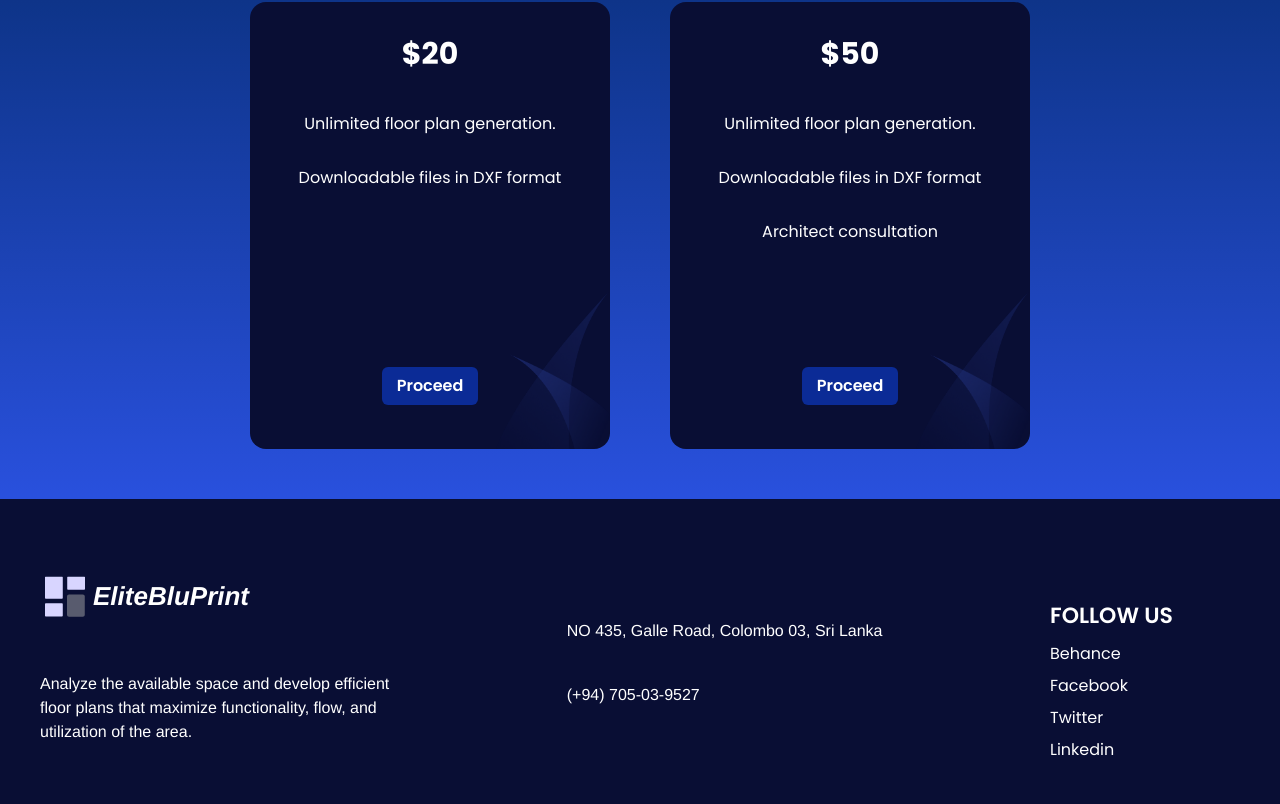
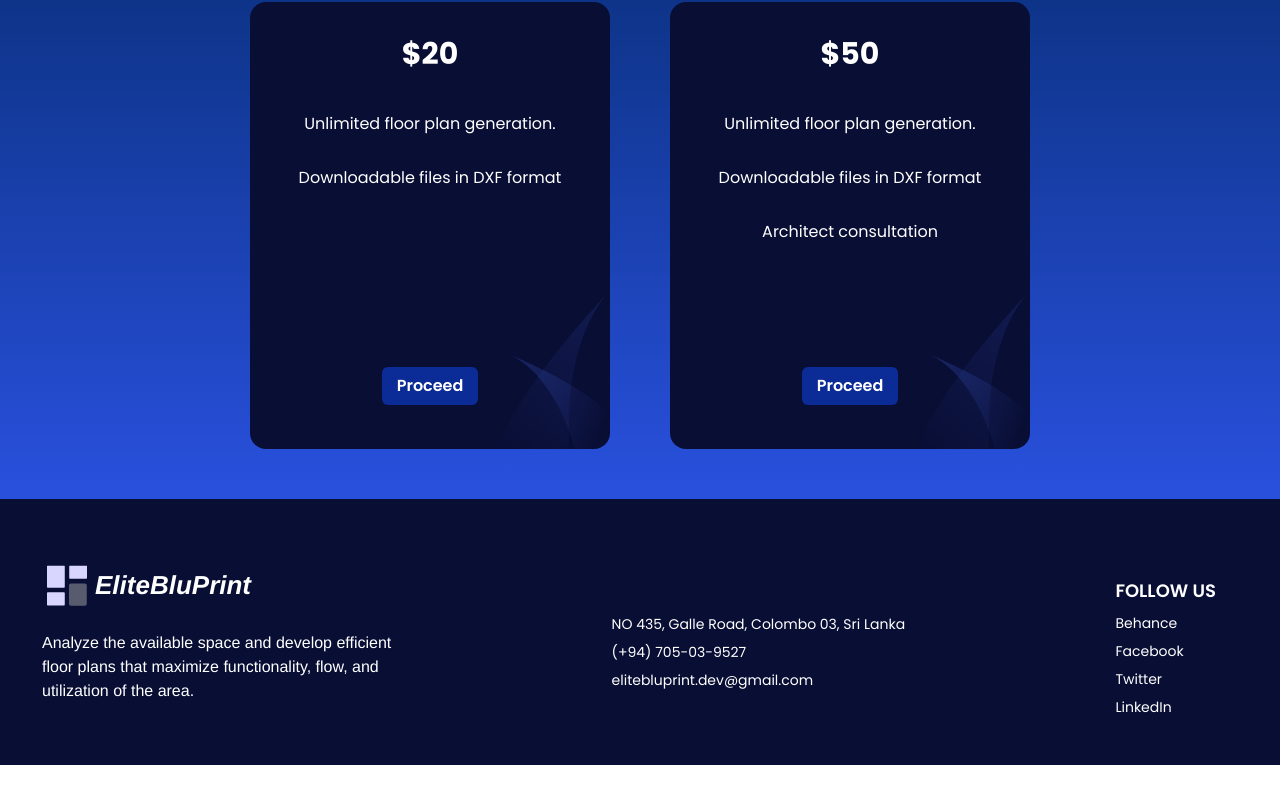
Before and after one commit to hashimkalam/SDGP-CS-28, a React (Vite) app in the folder client/: page / in a window 1280 px wide. Shown: the part 2491-3295 px from the top of the page. After the commit the page ends 3256 px from the top, so only its background shows below. Built offline with nearby package versions, Linux system fonts and the light colour scheme.

Commit message:
made footer resposnsive

```diff
--- a/client/src/components/footer/footer.css
+++ b/client/src/components/footer/footer.css
@@ -16,28 +16,13 @@
   cursor: pointer;
 }
 
-.caption, .address, .number {
+.caption {
   margin: 0;
-  padding: 20px 10px;
+  padding: 10px 10px;
   font-family: "Inter-BoldItalic", Helvetica;
 
 }
 
-
-.socials {
-  display:inline-block;
-  flex-direction: column;
-  align-items: center;
-  line-height: 2;
-  padding-top: 05px;
-
-
-}
-.socials h1{
-    font-weight: 600;
-    font-size: 22px;
-
-}
 
 
 
--- a/client/src/components/footer/footer.jsx
+++ b/client/src/components/footer/footer.jsx
@@ -3,7 +3,7 @@ import "./footer.css";
 import { Logo } from "../Logo/logo";
 export const Footer = () => {
   return (
-    <div className="footer">
+    <div className="bg-custom-blue text-white px-8 py-12 md:flex md:justify-between md:items-center">
       <div>
         <Logo />
         <p className="caption">
@@ -15,17 +15,18 @@ export const Footer = () => {
         </p>
       </div>
 
-      <div>
-        <p className="address">NO 435, Galle Road, Colombo 03, Sri Lanka</p>
-        <p className="number">(+94) 705-03-9527</p>
+      <div className="mt-7 md:mt-0 space-y-2 pt-10">
+        <p className="text-sm">NO 435, Galle Road, Colombo 03, Sri Lanka</p>
+        <p className="text-sm">(+94) 705-03-9527</p>
+        <p className="text-sm">elitebluprint.dev@gmail.com</p>
       </div>
 
-      <div className="socials">
-        <h1 >FOLLOW US</h1>
-        <p>Behance</p>
-        <p>Facebook</p>
-        <p>Twitter</p>
-        <p>Linkedin</p>
+      <div className="mt-6 md:mt-0 space-y-2 mr-4 pr-4">
+        <h1 className="text-lg font-semibold">FOLLOW US</h1>
+        <p className="text-sm">Behance</p>
+        <p className="text-sm">Facebook</p>
+        <p className="text-sm">Twitter</p>
+        <p className="text-sm">LinkedIn</p>
       </div>
     </div>
   );
--- a/client/tailwind.config.js
+++ b/client/tailwind.config.js
@@ -3,6 +3,9 @@ module.exports = {
   content: ["./src/**/*.{js,jsx,ts,tsx}"],
   theme: {
     extend: {
+      colors: {
+        'custom-blue': '#090e34',
+      },
       screens: {
         xxs: "320px",
       },
```
